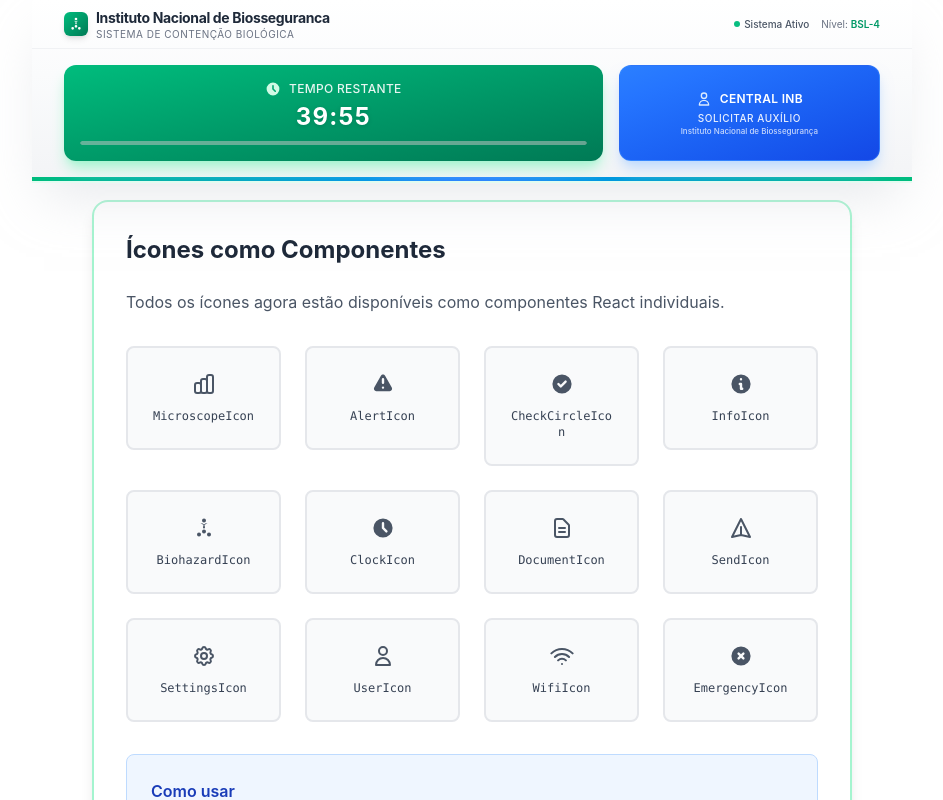
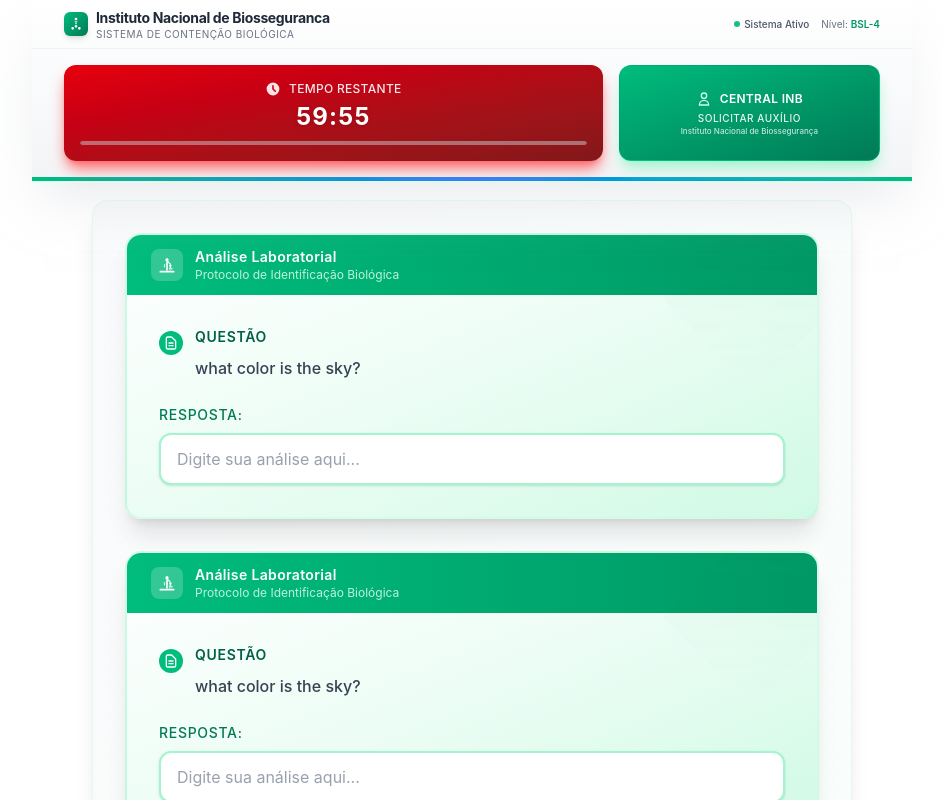
Before and after one commit to marcellolee03/lab-enigma-v2, a React (Vite) app: page /app in a window 1280 px wide. Shown: the top 800 px of the page, without its empty margins (168-1111 px from the left). Built offline with nearby package versions, Linux system fonts and the light colour scheme.

Commit message:
feat(topbar): further styling)

```diff
--- a/src/App.tsx
+++ b/src/App.tsx
@@ -34,7 +34,6 @@ export default function App() {
 
   return (
     <div className="mx-65 pt-50" >
-      <IconShowcase />
       <FormContainer
         puzzles={puzzles}
         formAction={formAction}
--- a/src/components/form/FormContainer.tsx
+++ b/src/components/form/FormContainer.tsx
@@ -1,5 +1,6 @@
 import type { Puzzle } from "../../models/Puzzle"
 import PuzzleContainer from "./PuzzleContainer"
+import { SendIcon } from "../icons"
 
 interface FormContainerProps {
   puzzles: Puzzle[],
@@ -8,20 +9,34 @@ interface FormContainerProps {
 
 export default function FormContainer({ puzzles, formAction}: FormContainerProps) {
   return (
-    <div className="bg-slate-100 rounded-2xl p-10 shadow-2xl col-span-2">
-      <form
-      action={formAction}
-      >
-        <div className="flex flex-col gap-15">
+    <div className="bg-gradient-to-br from-gray-50 to-emerald-50/30 rounded-2xl p-8 shadow-xl border border-emerald-100/50 col-span-2">
+      <form action={formAction}>
+        <div className="flex flex-col gap-8">
           {puzzles.map((puzzle) => (
             <PuzzleContainer
-            key={puzzle.id}
-            name={puzzle.id.toString()}
-            puzzle={puzzle}
+              key={puzzle.id}
+              name={puzzle.id.toString()}
+              puzzle={puzzle}
             />
           ))}
 
-          <button>Submit Form</button>
+          {/* Submit button */}
+          <div className="flex justify-center pt-6 border-t border-emerald-200/30">
+            <button
+              type="submit"
+              className="group bg-gradient-to-r from-emerald-500 to-emerald-600 hover:from-emerald-600 hover:to-emerald-700 text-white font-semibold px-8 py-3 rounded-xl shadow-lg hover:shadow-xl transition-all duration-300 hover:scale-[1.02] active:scale-[0.98] border border-emerald-400/30"
+            >
+              <div className="flex items-center gap-3">
+                <SendIcon className="w-4 h-4 group-hover:translate-x-0.5 transition-transform duration-200" />
+                <span className="text-sm tracking-wide">Enviar Análises</span>
+              </div>
+            </button>
+          </div>
+
+          {/* Footer info */}
+          <div className="text-center text-xs text-gray-500 border-t border-gray-200/50 pt-4">
+            <p>Sistema de Análise Laboratorial • Instituto Nacional de Biossegurança</p>
+          </div>
         </div>
       </form>
     </div>
--- a/src/components/form/PuzzleContainer.tsx
+++ b/src/components/form/PuzzleContainer.tsx
@@ -1,4 +1,5 @@
 import type { Puzzle } from "../../models/Puzzle"
+import { MicroscopeIcon, DocumentIcon } from "../icons"
 
 interface PuzzleContainerProps {
   puzzle: Puzzle
@@ -7,12 +8,66 @@ interface PuzzleContainerProps {
 
 export default function PuzzleContainer({ puzzle, name }: PuzzleContainerProps) {
   return (
-    <div className="flex flex-col shadow-2xl bg-slate-50 rounded-xl p-10 gap-5 text-left">
-      <p>{puzzle.question}</p>
-      <input
-        name={name}
-        className="border px-3 py-3 rounded-lg "
-      ></input>
+    <div className="group relative bg-gradient-to-br from-white via-emerald-50 to-emerald-100 hover:from-emerald-50/50 hover:via-emerald-100/70 hover:to-emerald-200/60 rounded-2xl shadow-xl hover:shadow-2xl border-2 border-emerald-200/40 hover:border-emerald-300/60 overflow-hidden transition-all duration-300 hover:scale-[1.01] cursor-pointer">
+      {/* Header with medical styling */}
+      <div className="bg-gradient-to-r from-emerald-500 to-emerald-600 group-hover:from-emerald-600 group-hover:to-emerald-700 px-6 py-3 transition-all duration-300">
+        <div className="flex items-center gap-3">
+          <div className="w-8 h-8 bg-white/20 group-hover:bg-white/30 rounded-lg flex items-center justify-center backdrop-blur-sm transition-all duration-300">
+            <MicroscopeIcon className="w-5 h-5 text-white group-hover:scale-110 transition-transform duration-300" />
+          </div>
+          <div>
+            <h3 className="text-white font-semibold text-sm tracking-wide">
+              Análise Laboratorial
+            </h3>
+            <p className="text-emerald-100 text-xs opacity-90">
+              Protocolo de Identificação Biológica
+            </p>
+          </div>
+        </div>
+      </div>
+
+      {/* Main content area */}
+      <div className="p-8">
+        {/* Question section */}
+        <div className="mb-6">
+          <div className="flex items-start gap-3 mb-4">
+            <div className="w-6 h-6 bg-emerald-500 rounded-full flex items-center justify-center flex-shrink-0 mt-1">
+              <DocumentIcon className="w-4 h-4 text-white" />
+            </div>
+            <div className="flex-1">
+              <h4 className="text-emerald-800 font-semibold text-sm mb-2 uppercase tracking-wider">
+                Questão
+              </h4>
+              <p className="text-gray-700 leading-relaxed font-medium">
+                {puzzle.question}
+              </p>
+            </div>
+          </div>
+        </div>
+
+        {/* Input section */}
+        <div className="space-y-3">
+          <label className="block">
+            <span className="text-emerald-700 font-medium text-sm uppercase tracking-wider mb-2 block">
+              Resposta:
+            </span>
+            <div className="relative">
+              <input
+                name={name}
+                className="w-full bg-white group-hover:bg-emerald-50/30 border-2 border-emerald-200 group-hover:border-emerald-300 focus:border-emerald-500 focus:ring-4 focus:ring-emerald-100 px-4 py-3 rounded-xl text-gray-800 placeholder-gray-400 transition-all duration-200 shadow-sm hover:shadow-md focus:shadow-lg"
+                placeholder="Digite sua análise aqui..."
+              />
+              {/* Input accent line */}
+            </div>
+          </label>
+        </div>
+
+      </div>
+
+      {/* Subtle medical pattern overlay */}
+      <div className="absolute top-0 right-0 w-32 h-32 opacity-[0.03] group-hover:opacity-[0.05] transition-opacity duration-300">
+        <div className="w-full h-full bg-gradient-to-br from-emerald-600 to-transparent transform rotate-45 group-hover:scale-110 transition-transform duration-500"></div>
+      </div>
     </div>
   )
 }
--- a/src/components/icons/MicroscopeIcon.tsx
+++ b/src/components/icons/MicroscopeIcon.tsx
@@ -4,8 +4,33 @@ interface MicroscopeIconProps {
 
 export default function MicroscopeIcon({ className = "w-6 h-6" }: MicroscopeIconProps) {
   return (
-    <svg className={className} fill="none" stroke="currentColor" viewBox="0 0 24 24">
-      <path strokeLinecap="round" strokeLinejoin="round" strokeWidth={2} d="M9 19v-6a2 2 0 00-2-2H5a2 2 0 00-2 2v6a2 2 0 002 2h2a2 2 0 002-2zm0 0V9a2 2 0 012-2h2a2 2 0 012 2v10m-6 0a2 2 0 002 2h2a2 2 0 002-2m0 0V5a2 2 0 012-2h2a2 2 0 012 2v14a2 2 0 01-2 2h-2a2 2 0 01-2-2z" />
+    <svg className={className} fill="currentColor" viewBox="0 0 24 24">
+      {/* Base do microscópio */}
+      <rect x="3" y="19" width="18" height="2" rx="1"/>
+
+      {/* Braço principal */}
+      <rect x="11" y="8" width="2" height="11" rx="1"/>
+
+      {/* Ocular */}
+      <circle cx="12" cy="6" r="2"/>
+      <rect x="11" y="4" width="2" height="3" rx="1"/>
+
+      {/* Braço diagonal */}
+      <path d="M12 8 L16 12 L17 11 L13 7 Z"/>
+
+      {/* Objetivas */}
+      <circle cx="16" cy="13" r="1.5"/>
+      <circle cx="16" cy="15" r="1"/>
+
+      {/* Platina */}
+      <rect x="14" y="16" width="5" height="1" rx="0.5"/>
+
+      {/* Botões de foco */}
+      <circle cx="9" cy="12" r="1"/>
+      <circle cx="9" cy="14" r="0.8"/>
+
+      {/* Suporte da platina */}
+      <rect x="15" y="17" width="1" height="2" rx="0.5"/>
     </svg>
   );
 }
--- a/src/components/topbar/AskHelpButton.tsx
+++ b/src/components/topbar/AskHelpButton.tsx
@@ -34,7 +34,7 @@ export default function AskHelpButton() {
           <button
             onClick={handleHelpRequest}
             disabled={isRequesting}
-            className="flex-1 bg-gradient-to-r from-blue-500 to-blue-700 text-white text-[10px] font-medium py-1.5 px-2 rounded-md hover:from-blue-600 hover:to-blue-800 transition-all duration-200 disabled:opacity-50 disabled:cursor-not-allowed"
+            className="flex-1 bg-gradient-to-r from-emerald-500 to-emerald-700 text-white text-[10px] font-medium py-1.5 px-2 rounded-md hover:from-emerald-600 hover:to-emerald-800 transition-all duration-200 disabled:opacity-50 disabled:cursor-not-allowed"
           >
             {isRequesting ? (
               <span className="flex items-center justify-center gap-1">
@@ -60,11 +60,11 @@ export default function AskHelpButton() {
   return (
     <button
       onClick={() => setShowConfirmation(true)}
-      className="group bg-gradient-to-br from-blue-500 to-blue-700 hover:from-blue-600 hover:to-blue-800 text-white rounded-xl px-4 py-3 font-medium shadow-lg shadow-blue-200 hover:shadow-blue-300 transition-all duration-300 hover:scale-[1.02] active:scale-[0.98] border border-blue-400/30"
+      className="group bg-gradient-to-br from-emerald-500 to-emerald-700 hover:from-emerald-600 hover:to-emerald-800 text-white rounded-xl px-4 py-3 font-medium shadow-lg shadow-emerald-200 hover:shadow-emerald-300 transition-all duration-300 hover:scale-[1.02] active:scale-[0.98] border border-emerald-400/30"
     >
       <div className="flex flex-col items-center gap-1">
         <div className="flex items-center gap-2">
-          <UserIcon className="w-4 h-4 text-blue-100 group-hover:text-white transition-colors" />
+          <UserIcon className="w-4 h-4 text-emerald-100 group-hover:text-white transition-colors" />
           <span className="text-xs font-semibold tracking-wide">
             CENTRAL INB
           </span>
--- a/src/components/topbar/Timer.tsx
+++ b/src/components/topbar/Timer.tsx
@@ -15,40 +15,44 @@ export default function Timer() {
 
   const formattedTime = formatTime(remainingSeconds);
 
-  // Determine timer state based on remaining time
+  // Determine timer state based on remaining time - always dark red with sirens
   const getTimerState = () => {
-    if (remainingSeconds > 300) return 'normal';    // > 5 minutes
-    if (remainingSeconds > 60) return 'warning';    // 1-5 minutes
-    return 'critical';                              // < 1 minute
+    if (remainingSeconds > 900) return 'normal';        // > 15 minutes - no pulse
+    if (remainingSeconds > 300) return 'warning';       // 5-15 minutes - slow pulse
+    return 'critical';                                   // < 5 minutes - fast pulse
   };
 
   const timerState = getTimerState();
 
+  // Custom keyframes for siren effect with smooth transitions
+  const sirenSlowClass = "animate-[siren-slow_3s_cubic-bezier(0.4,0,0.6,1)_infinite]";
+  const sirenFastClass = "animate-[siren-fast_1s_cubic-bezier(0.4,0,0.6,1)_infinite]";
+
   const stateStyles = {
     normal: {
-      container: "bg-gradient-to-br from-emerald-500 to-emerald-700 text-white shadow-lg shadow-emerald-200",
-      icon: "text-emerald-100",
-      time: "text-white",
+      container: "bg-gradient-to-br from-red-600 to-red-900 text-white shadow-lg shadow-red-400 transition-all duration-1000",
+      icon: "text-red-100 transition-colors duration-500",
+      time: "text-white transition-colors duration-500",
       pulse: ""
     },
     warning: {
-      container: "bg-gradient-to-br from-amber-500 to-amber-700 text-white shadow-lg shadow-amber-200",
-      icon: "text-amber-100",
-      time: "text-white",
-      pulse: ""
+      container: "bg-gradient-to-br from-red-600 to-red-900 text-white shadow-lg shadow-red-400 transition-all duration-1000",
+      icon: "text-red-100 transition-colors duration-500",
+      time: "text-white transition-colors duration-500",
+      pulse: sirenSlowClass
     },
     critical: {
-      container: "bg-gradient-to-br from-red-500 to-red-700 text-white shadow-lg shadow-red-200",
-      icon: "text-red-100",
-      time: "text-white",
-      pulse: "animate-pulse"
+      container: "bg-gradient-to-br from-red-600 to-red-900 text-white shadow-lg shadow-red-400 transition-all duration-1000",
+      icon: "text-red-100 transition-colors duration-500",
+      time: "text-white transition-colors duration-500",
+      pulse: sirenFastClass
     }
   };
 
   const styles = stateStyles[timerState];
 
   return (
-    <div className={`rounded-xl col-span-2 p-4 font-medium transition-all duration-500 ${styles.container} ${styles.pulse}`}>
+    <div className={`rounded-xl col-span-2 p-4 font-medium ${styles.container} ${styles.pulse}`}>
       <div className="flex items-center justify-center gap-2 mb-1">
         <ClockIcon className={`w-4 h-4 ${styles.icon}`} />
         <span className="text-xs font-medium tracking-wide uppercase opacity-90">
--- a/src/components/topbar/Topbar.tsx
+++ b/src/components/topbar/Topbar.tsx
@@ -4,9 +4,9 @@ import { BiohazardIcon } from "../icons";
 
 export default function Topbar() {
   return (
-    <div className="fixed top-0 inset-x-0 z-50 mx-50">
+    <div className="fixed top-0  inset-x-0 z-50 mx-50">
       {/* Main topbar container */}
-      <div className="bg-gradient-to-b from-white via-gray-50 to-gray-100 border-b-2 border-emerald-200/30 shadow-2xl shadow-gray-300/50 backdrop-blur-sm">
+      <div className="bg-gradient-to-b  from-white via-gray-50 to-gray-100 border-b-2 border-emerald-200/30 shadow-2xl shadow-gray-300/50 backdrop-blur-sm">
         {/* Header bar with branding */}
         <div className="px-8 py-2 border-b border-gray-200/50">
           <div className="flex items-center justify-between">
--- a/src/context/TimerContext.tsx
+++ b/src/context/TimerContext.tsx
@@ -31,7 +31,7 @@ export function TimerProvider({ children }: TimerProviderProps) {
     const timeoutRef = useRef<number | null>(null)
 
     // Timer logic
-    const [ remainingTime, setRemainingTime ] = useState<number>(40 * 60)
+    const [ remainingTime, setRemainingTime ] = useState<number>(60 * 60)
     useEffect(() => {
         if (remainingTime === 0) return
 
--- a/src/index.css
+++ b/src/index.css
@@ -17,3 +17,42 @@
   --color-text-gray: #374151;
   --color-neutral-bg: #F8FAFC;
 }
+
+/* Custom siren animations for timer */
+@keyframes siren-slow {
+  0%, 100% {
+    background: linear-gradient(to bottom right, rgb(220, 38, 38), rgb(127, 29, 29));
+    box-shadow: 0 10px 15px -3px rgba(220, 38, 38, 0.4);
+  }
+  25% {
+    background: linear-gradient(to bottom right, rgb(202, 35, 35), rgb(127, 29, 29));
+    box-shadow: 0 15px 20px -4px rgba(202, 35, 35, 0.55);
+  }
+  50% {
+    background: linear-gradient(to bottom right, rgb(185, 28, 28), rgb(127, 29, 29));
+    box-shadow: 0 20px 25px -5px rgba(185, 28, 28, 0.7);
+  }
+  75% {
+    background: linear-gradient(to bottom right, rgb(202, 35, 35), rgb(127, 29, 29));
+    box-shadow: 0 15px 20px -4px rgba(202, 35, 35, 0.55);
+  }
+}
+
+@keyframes siren-fast {
+  0%, 100% {
+    background: linear-gradient(to bottom right, rgb(220, 38, 38), rgb(127, 29, 29));
+    box-shadow: 0 10px 15px -3px rgba(220, 38, 38, 0.4);
+  }
+  25% {
+    background: linear-gradient(to bottom right, rgb(186, 32, 32), rgb(107, 26, 26));
+    box-shadow: 0 18px 35px -8px rgba(186, 32, 32, 0.65);
+  }
+  50% {
+    background: linear-gradient(to bottom right, rgb(153, 27, 27), rgb(87, 24, 24));
+    box-shadow: 0 25px 50px -12px rgba(153, 27, 27, 0.9);
+  }
+  75% {
+    background: linear-gradient(to bottom right, rgb(186, 32, 32), rgb(107, 26, 26));
+    box-shadow: 0 18px 35px -8px rgba(186, 32, 32, 0.65);
+  }
+}
```
